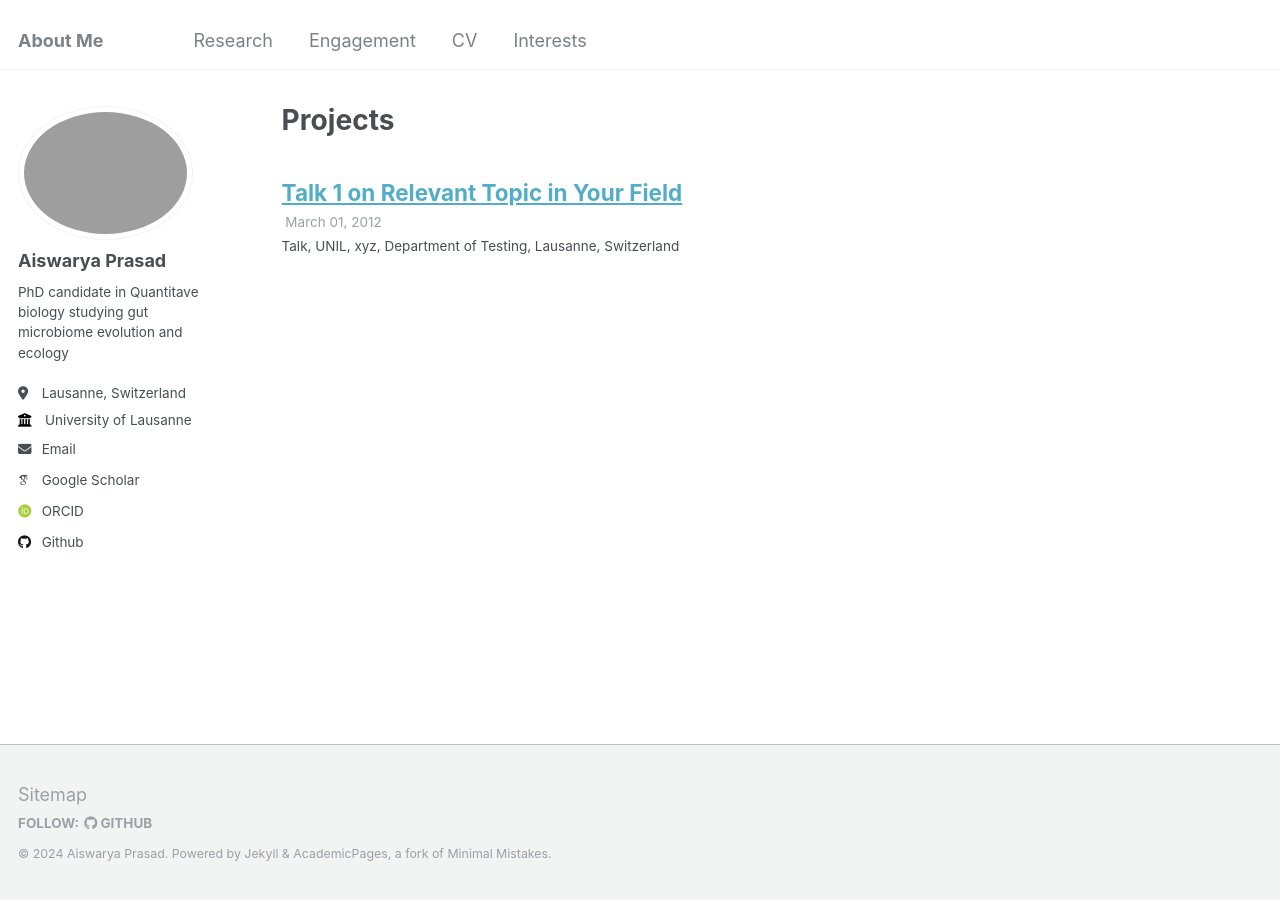
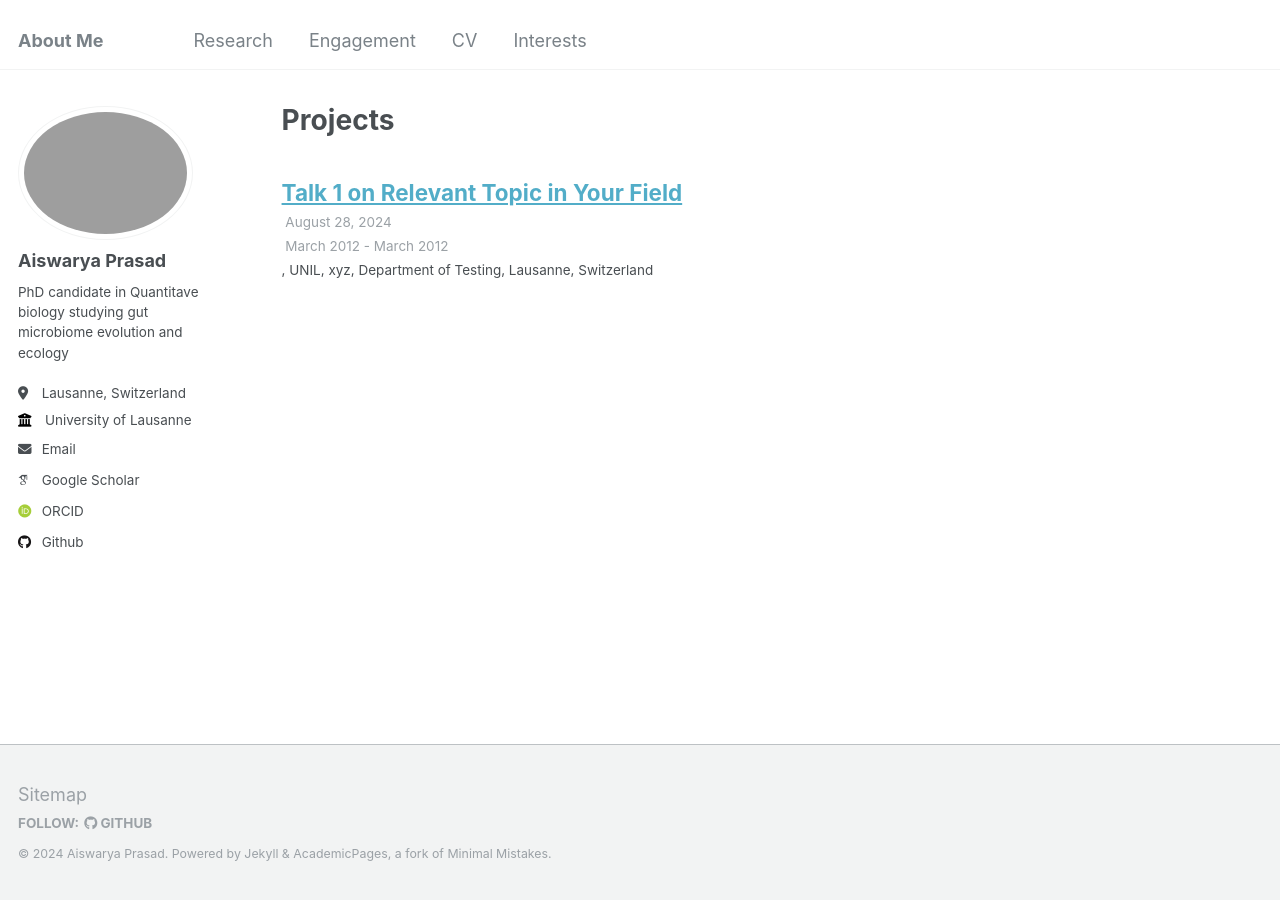
Before and after one commit to Aiswarya-prasad/aiswarya-prasad.github.io, a Jekyll site: the page built from _pages/research.md, in a window 1280 px wide. Built offline with Jekyll 4.4.1, drawn with Linux system fonts in a browser that asks for light colours; some web fonts are replaced.

Commit message:
Syntax change, squash commit later or just ignore.

```diff
--- a/_includes/archive-engagement-item.html
+++ b/_includes/archive-engagement-item.html
@@ -33,7 +33,7 @@
         <p class="page__meta"><i class="fa fa-clock-o" aria-hidden="true"></i> {% include read-time.html %}</p>
         {% endif %}
         {% if post.date %}<p class="page__meta"><i class="fa fa-clock-o" aria-hidden="true"></i> {{ post.date | date:
-            '%B %d, %Y' }}</p>{% endif %}
+            '%B %Y' }}</p>{% endif %}
         {% if post.venue %}<p class="archive__item-excerpt" itemprop="description">{{post.type}}, {{ post.venue }},
             {{post.location}}</p>{% endif %}
         {% if post.excerpt %}<p class="archive__item-excerpt" itemprop="description">{{ post.excerpt | markdownify }}</p>{%
--- a/_includes/archive-research-item.html
+++ b/_includes/archive-research-item.html
@@ -35,6 +35,12 @@
         {% endif %}
         {% if post.date %}<p class="page__meta"><i class="fa fa-clock-o" aria-hidden="true"></i> {{ post.date | date:
             '%B %d, %Y' }}</p>{% endif %}
+        {% if post.start_date and post.end_date %}
+        <p class="page__meta">
+            <i class="fa fa-clock-o" aria-hidden="true"></i>
+            {{ post.start_date | date: '%B %Y' }} - {{ post.end_date | date: '%B %Y' }}
+        </p>
+        {% endif %}
         {% if post.venue %}<p class="archive__item-excerpt" itemprop="description">{{post.type}}, {{ post.venue }},
             {{post.location}}</p>{% endif %}
     </article>
--- a/_research/priority_effects.md
+++ b/_research/priority_effects.md
@@ -1,12 +1,13 @@
 ---
 layout: archive
+permalink: /research/priority_effects
+author_profile: false
 title: "Talk 1 on Relevant Topic in Your Field"
 collection: research
-type: "Talk"
-permalink: /research/priority_effects
 venue: "UNIL, xyz, Department of Testing"
-date: 2012-03-01
 location: "Lausanne, Switzerland"
+start_date: 2012-03-01
+end_date: 2012-03-01
 ---
 
 Describe the priority effects project
```
Also changed, not shown: _includes/archive-single-talk.html (deleted, +0 -42 lines).
